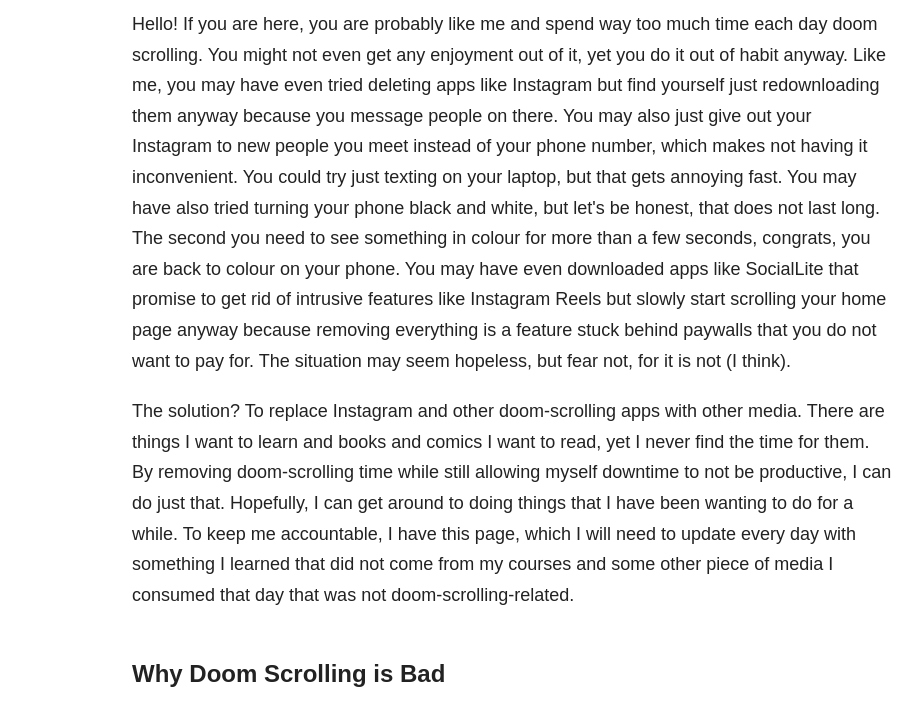
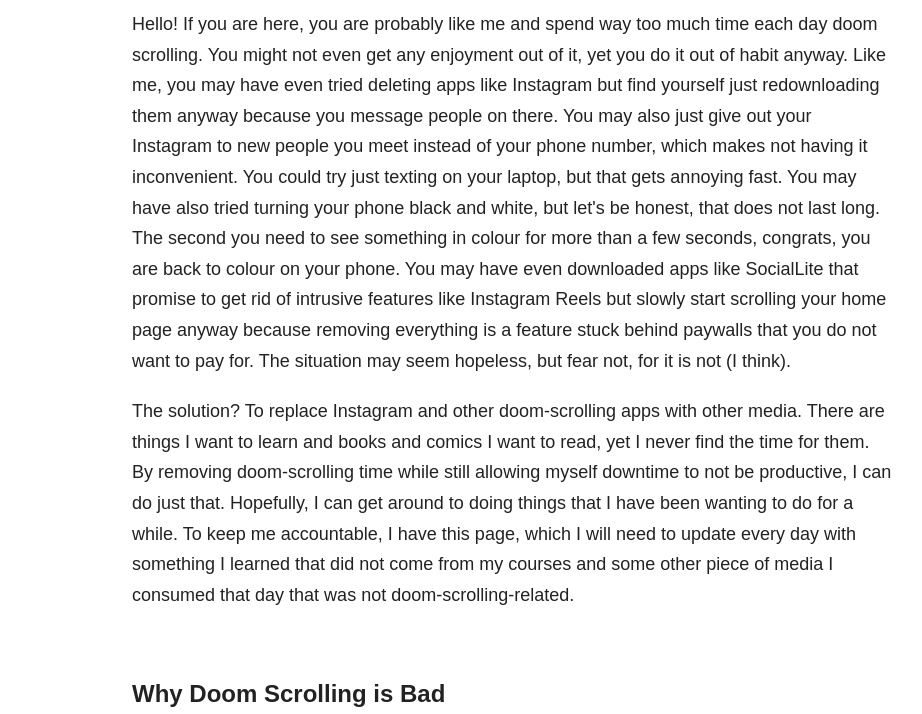
Before and after one commit to GianlucaEsposito2005/AntiDoomScrollingProject, a plain HTML site: page docs/index.html in a window 1280 px wide. Shown: the part 182-896 px from the top of the page, without its empty margins (128-1050 px from the left). Drawn offline with Linux system fonts and the light colour scheme.

Commit message:
Update styles.css

```diff
--- a/docs/styles.css
+++ b/docs/styles.css
@@ -48,7 +48,8 @@ h1 {
 }
 
 .section-heading {
-    margin-top: 50px;
+    margin-top: 0;
+    padding-top: 50px;
     margin-bottom: 20px;
 }
 
```
